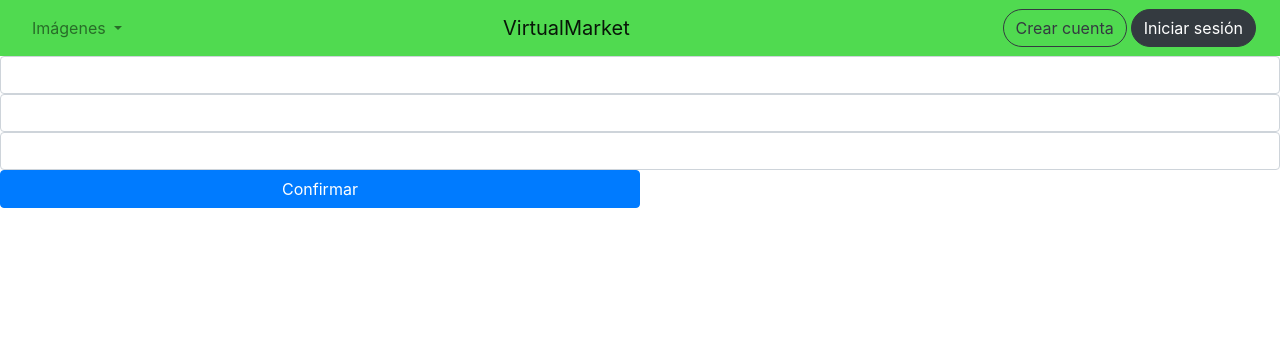
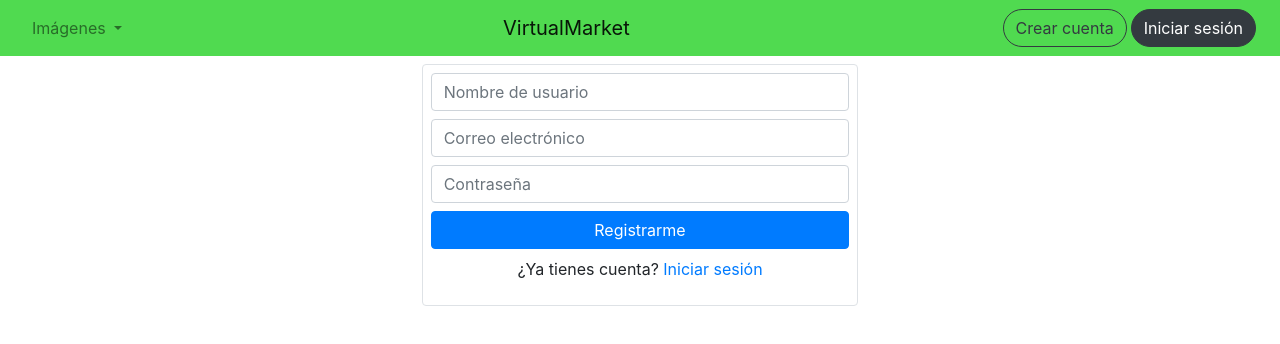
Before and after one commit to SanchezCheca/VirtualMarket-FRONTEND, an Angular app: page /signup in a window 1280 px wide. Shown: the top 344 px of the page. Built offline with nearby package versions, Linux system fonts and the light colour scheme.

Commit message:
Cambios menores

```diff
--- a/src/app/app-routing.module.ts
+++ b/src/app/app-routing.module.ts
@@ -4,9 +4,11 @@ import { AppComponent } from './app.component';
 import { IndexComponent } from './components/index/index.component';
 import { LoginComponent } from './components/login/login.component';
 import { NotFoundComponent } from './components/not-found/not-found.component';
+import { ProfileComponent } from './components/profile/profile.component';
 import { RegisterComponent } from './components/register/register.component';
 
 const routes: Routes = [
+  {path: 'user/:user', component: ProfileComponent},
   {path: 'login', component: LoginComponent},
   {path: 'signup', component: RegisterComponent},
   {path: 'inicio', component: IndexComponent},
--- a/src/app/app.module.ts
+++ b/src/app/app.module.ts
@@ -11,6 +11,7 @@ import { LoginComponent } from './components/login/login.component';
 import { RegisterComponent } from './components/register/register.component';
 import { NavbarComponent } from './components/navbar/navbar.component';
 import { IndexComponent } from './components/index/index.component';
+import { ProfileComponent } from './components/profile/profile.component';
 
 @NgModule({
   declarations: [
@@ -19,7 +20,8 @@ import { IndexComponent } from './components/index/index.component';
     LoginComponent,
     RegisterComponent,
     NavbarComponent,
-    IndexComponent
+    IndexComponent,
+    ProfileComponent
   ],
   imports: [
     BrowserModule,
--- /dev/null
+++ b/src/app/components/profile/profile.component.html
@@ -0,0 +1,4 @@
+<app-navbar></app-navbar>
+<div class="row mt-2">
+
+</div>
--- /dev/null
+++ b/src/app/components/profile/profile.component.ts
@@ -0,0 +1,15 @@
+import { Component, OnInit } from '@angular/core';
+
+@Component({
+  selector: 'app-profile',
+  templateUrl: './profile.component.html',
+  styleUrls: ['./profile.component.scss']
+})
+export class ProfileComponent implements OnInit {
+
+  constructor() { }
+
+  ngOnInit(): void {
+  }
+
+}
--- a/src/app/components/register/register.component.html
+++ b/src/app/components/register/register.component.html
@@ -1,7 +1,12 @@
 <app-navbar></app-navbar>
-<form [formGroup]="registerForm" (ngSubmit)="onSubmit()">
-    <input type="text" class="form-control" id="name" formControlName="name"/>
-    <input type="email" class="form-control" id="email" formControlName="email" />
-    <input type="password" class="form-control" id="password" formControlName="password" minlength="8" />
-    <button class="btn btn-primary w-50">Confirmar</button>
-</form>
+<div class="row mt-2">
+    <div class="col-12 col-md-6 col-lg-4 form-group mx-auto p-2 border rounded">
+        <form [formGroup]="registerForm" (ngSubmit)="onSubmit()">
+            <input type="text" class="form-control" id="name" formControlName="name" placeholder="Nombre de usuario" />
+            <input type="email" class="form-control mt-2" id="email" formControlName="email" placeholder="Correo electrónico" />
+            <input type="password" class="form-control mt-2" id="password" formControlName="password" minlength="8" placeholder="Contraseña" />
+            <button class="btn btn-primary mt-2 mx-auto w-100">Registrarme</button>
+            <p class="mt-2 text-center">¿Ya tienes cuenta? <a href="/login">Iniciar sesión</a></p>
+        </form>
+    </div>
+</div>
```
Also changed, not shown: src/app/components/profile/profile.component.scss (added), 1 other file (tests, documents, lock files or other folders).
